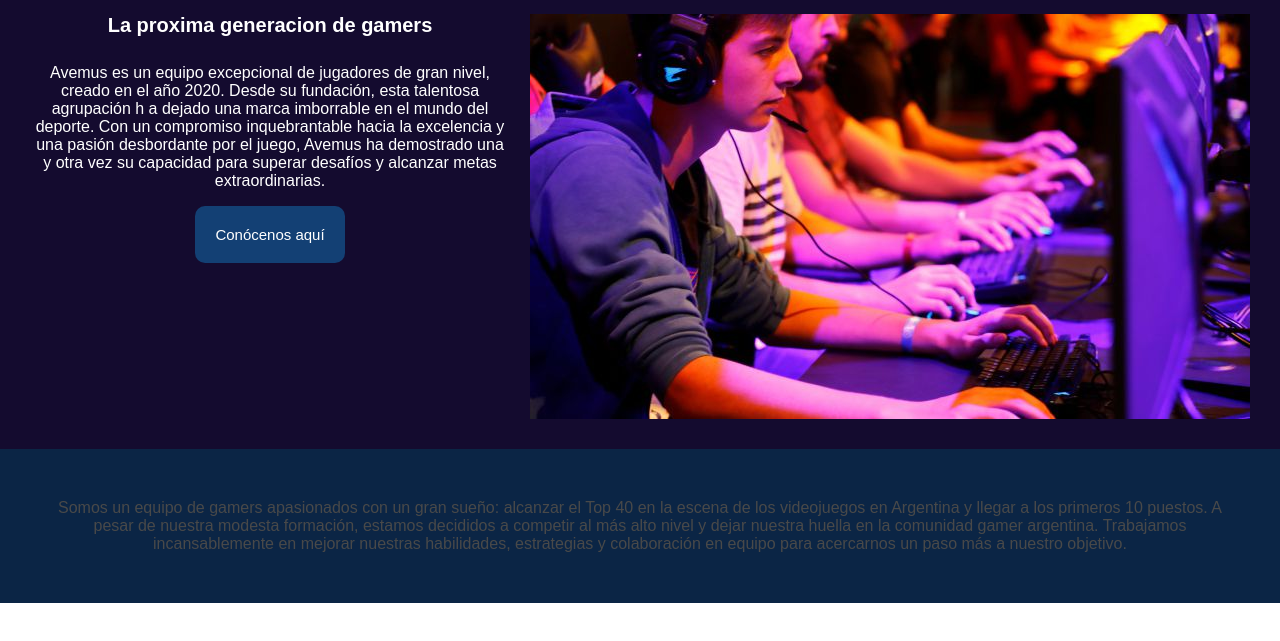
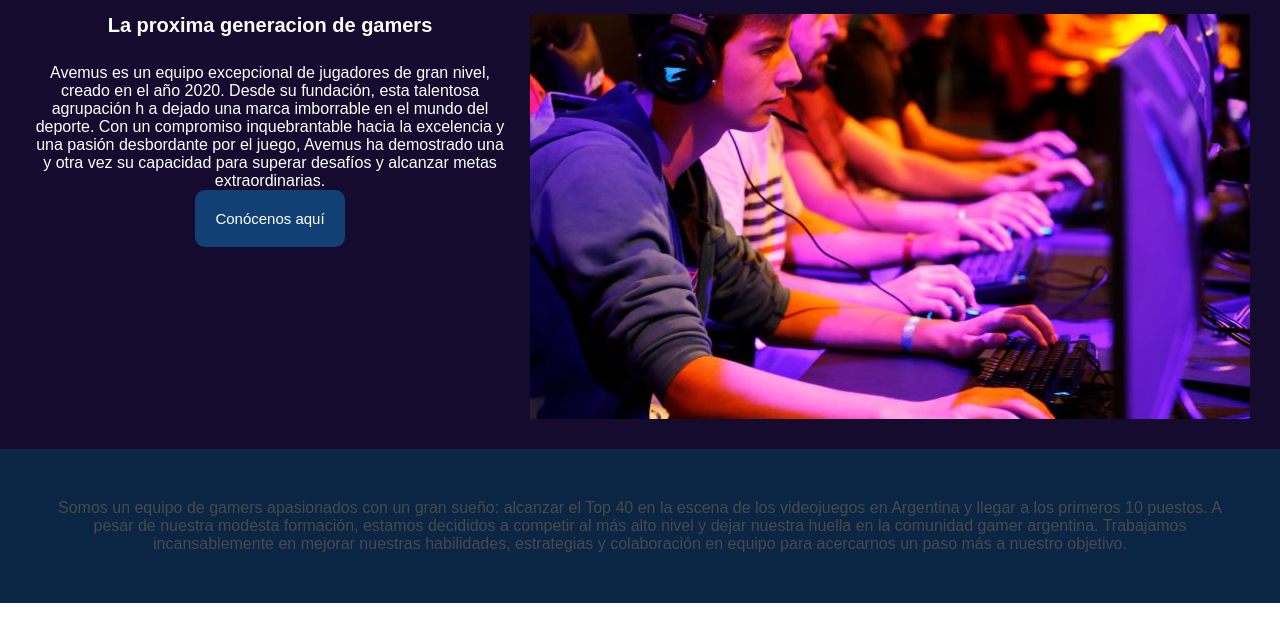
Before and after one commit to elkazuario/landing-page, a plain HTML site: page index.html in a window 1280 px wide. Shown: the part 81-722 px from the top of the page. Drawn offline with Linux system fonts and the light colour scheme.

Commit message:
first commi2t

```diff
--- a/index.html
+++ b/index.html
@@ -29,9 +29,10 @@
              inquebrantable hacia la excelencia y una pasión desbordante por el juego, Avemus ha demostrado una y
              otra vez su capacidad para superar desafíos y alcanzar metas extraordinarias.
             </p>
-            <br>
-            <br>
+        <div class="boton">
             <a href="#" class="boton">Conócenos aquí</a>
+        </div>
+
         </div>
         <img src="imagenes/1603891477_888618_1603891879_noticia_normal_recorte1.jpg" alt="" class="imagen.gamer">
     </section>
--- a/style.css
+++ b/style.css
@@ -62,7 +62,7 @@ header{
     gap: 20px;
     text-align: center;
     padding: 30px;
-    height: 100%;
+   /* height: 100%;*/
 
 }
 
@@ -75,15 +75,17 @@ header{
     justify-content: center;
 }
 
-.hero-div > a{
+
+.boton{
+
     background:var(---tersiario);
     color: var(---letras);
     border-radius: 10px 10px 10px 10px;
-    padding:20px;
+    padding:10px;
     text-align: center;
     font-size: 15px;
-
-    margin-top: 25px;
+    display:inline-block;
+    gap: 20px;
 
 }
 
@@ -92,7 +94,6 @@ header{
     background: var(---secundario);
     color:var(---letras2);
     display: flex;
-
     padding: 50px;
     text-align: center;
 
```
